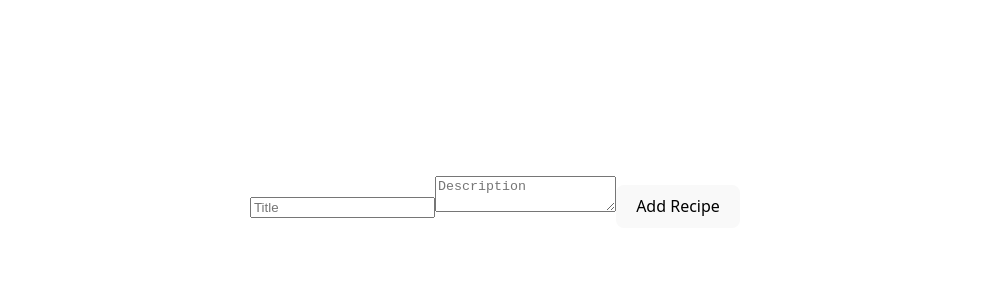
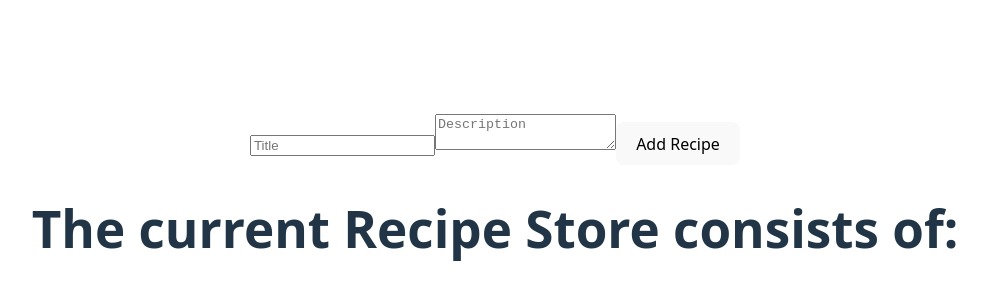
Before and after one commit to Saadallah-design/alx-fe-reactjs, a React (Vite) app in the folder recipe-sharing-app/: page / in a window 1280 px wide. Shown: the part 198-498 px from the top of the page, without its empty margins (145-1132 px from the left). Built offline with nearby package versions, Linux system fonts and the light colour scheme.

Commit message:
creating the RecipeStore file for listing the recipes available

```diff
--- a/recipe-sharing-app/src/App.jsx
+++ b/recipe-sharing-app/src/App.jsx
@@ -1,6 +1,7 @@
 import { useState } from 'react'
 import AddRecipeForm from './components/AddRecipeForm'
 import RecipeList from './components/RecipeList'
+import RecipeStore from './components/recipeStore'
 import './App.css'
 
 function App() {
@@ -8,6 +9,7 @@ function App() {
     <>
     <RecipeList />
     <AddRecipeForm />
+    <RecipeStore />
     </>
   )
 }
--- /dev/null
+++ b/recipe-sharing-app/src/components/recipeStore.jsx
@@ -0,0 +1,13 @@
+import React from 'react'
+import RecipeList from './RecipeList'
+
+const RecipeStore = () => {
+  return (
+    <div>
+        <h1>The current Recipe Store consists of: </h1>
+      <RecipeList />
+    </div>
+  )
+}
+
+export default RecipeStore;
```
